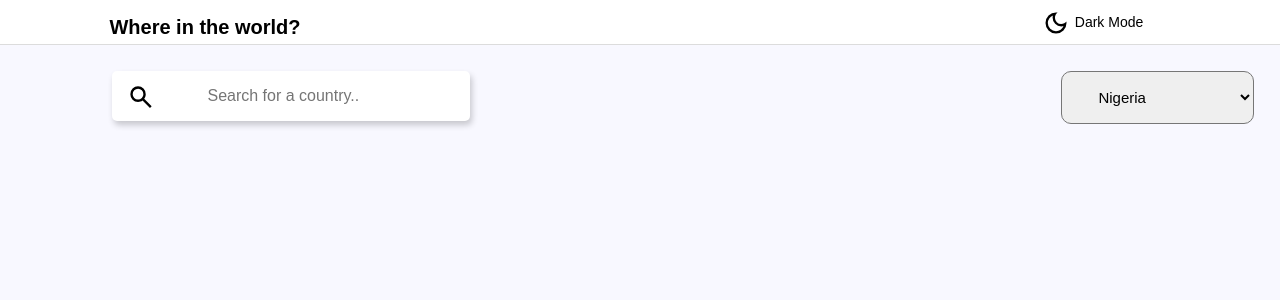
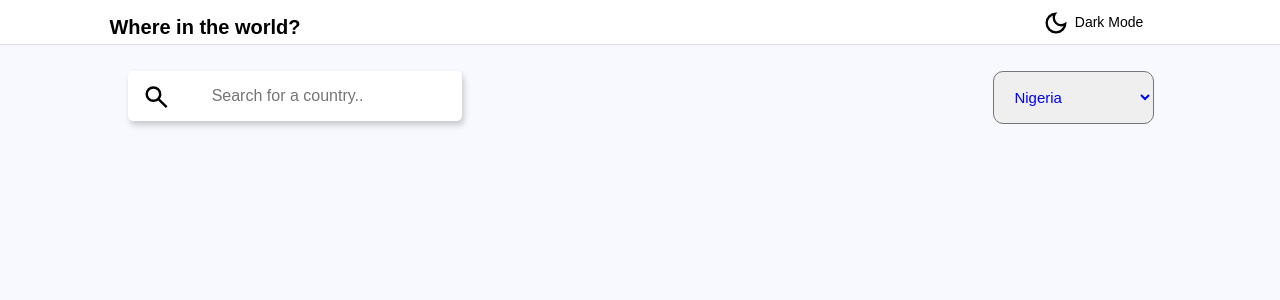
Before and after one commit to temidayobelloh/world-countries, a React (Create React App) app: page / in a window 1280 px wide. Shown: the top 300 px of the page. Built offline with nearby package versions, Linux system fonts and the light colour scheme; a web font is replaced by a local one.

Commit message:
included a search bar functionality

```diff
--- a/src/Components/Hero/hero.css
+++ b/src/Components/Hero/hero.css
@@ -1,71 +1,19 @@
 .hero-body {
     display: flex;
-    align-items: flex-start; /* Align items to the top */
+    align-items: flex-start;
     justify-content: space-between;
     height: 100vh;
     padding: 2%;
     background-color: ghostwhite;
 }
 
-.searchWrapper {
-    margin-left: 7%;
-    position: relative;
-}
-
-.searchWrapper input {
-    margin: 0;
-    padding: 1rem 1rem; /* Use rem for better scaling */
-    width: 150%; /* Adjust width to be percentage based */
-    font-size: 13px;
-    height: auto; /* Ensure height adjusts with padding */
-    background-color: white;
-    border: none;
-    border-radius: 5px;
-    box-shadow: 2px 4px 6px rgba(0, 0, 0, 0.2);
-}
-
-.searchWrapper input[placeholder] {
-    text-align: center;
-    font-size: 1rem;
-    color: black;
-    background-color: white;
-}
-
-.searchWrapper input:focus {
-    box-shadow: 2px 4px 8px rgba(207, 208, 209, 0.5);
-    background-color: white;
-    border: none;
-}
-
-.searchWrapper button {
-    margin-top: 2%; /* Adjust the button's margin for responsiveness */
-    text-align: center;
-    background-color: white;
-    border: none;
-    position: absolute;
-    border-radius: 100%;
-    top: 40%; /* Vertically center the button */
-    left: 5%; /* Adjust position from the left */
-    transform: translateY(-40%); /* Center vertically */
-    padding: 2px;
-}
-
-.searchWrapper button:hover {
-    border-bottom: 2px solid gainsboro;
-    cursor: pointer;
-    background-color: white;
-}
-
-.searchWrapper img {
-    width: 1.9rem; /* Use rem for scaling images */
-    height: 1.8rem;
-}
-
 .hero-body select {
-    margin-right: 8%; /* Use percentage for margin */
-    padding:  1rem 2rem;
+    margin-right: 100px;
+    padding:  1rem 1rem;
     height: auto;
     line-height: normal;
     border-radius: 10px;
+    text-align: left;
     font-size: 15px;
+    color: blue;
 }
--- a/src/Components/Hero/hero.jsx
+++ b/src/Components/Hero/hero.jsx
@@ -1,22 +1,16 @@
 import './hero.css';
- import searchIcon from '../Assets/search_24dp_000000_FILL0_wght400_GRAD0_opsz24.svg';
+ import SearchInput from '../SearchInput/searchInput';
+ import SelectCountry from '../SelectCountry/SelectCountry';
 
 
 const Hero = () => {
   return (
     <div className='hero-body'>
     <div className='searchWrapper'>
-    <input type="search"  placeholder="Search for a country.."/>
-    <button><img src={searchIcon} alt="searchIcon"/></button>
+    <SearchInput/>
     </div>
     <div>
-    <select>
-    <option>Nigeria</option>
-    <option>Australia</option>
-    <option>United Kingdom</option>
-    <option>USA</option>
-    <option>France</option>
-    </select>
+   <SelectCountry/>
     </div>
     </div>
   )
--- /dev/null
+++ b/src/Components/SearchInput/searchInput.css
@@ -0,0 +1,53 @@
+.searchWrapper {
+    margin-left: 7%;
+    position: relative;
+}
+
+.searchWrapper input {
+    margin: 0;
+    padding: 1rem 1rem;
+    width: 150%;
+    font-size: 13px;
+    height: auto;
+    background-color: white;
+    border: none;
+    border-radius: 5px;
+    box-shadow: 2px 4px 6px rgba(0, 0, 0, 0.2);
+}
+
+.searchWrapper input[placeholder] {
+    text-align: center;
+    font-size: 1rem;
+    color: black;
+    background-color: white;
+}
+
+.searchWrapper input:focus {
+    box-shadow: 2px 4px 8px rgba(207, 208, 209, 0.5);
+    background-color: white;
+    border: none;
+}
+
+.searchWrapper button {
+    margin-top: 2%;
+    text-align: center;
+    background-color: white;
+    border: none;
+    position: absolute;
+    border-radius: 100%;
+    top: 40%;
+    left: 5%;
+    transform: translateY(-40%);
+    padding: 2px;
+}
+
+.searchWrapper button:hover {
+    border-bottom: 2px solid gainsboro;
+    cursor: pointer;
+    background-color: white;
+}
+
+.searchWrapper img {
+    width: 1.9rem;
+    height: 1.8rem;
+}
--- /dev/null
+++ b/src/Components/SearchInput/searchInput.jsx
@@ -0,0 +1,47 @@
+import './searchInput.css';
+import {useState} from 'react';
+import searchIcon from '../Assets/search_24dp_000000_FILL0_wght400_GRAD0_opsz24.svg';
+
+
+const SearchInput = () => {
+    //creating a variable where i can store the state based on user input and the one which will store data
+
+    const [searchInput, setsearchInput ]= useState('');
+    const [countryData, setcountryData]= useState(null);
+
+    //create a function that will handle the state of the data based on user input
+
+    const handleSearchInput =(event)=>{
+        setsearchInput(event.target.value);
+    }
+
+    //create a function to handle the data fetched from the API when the user clicks a button
+    const fetchCountryData = async()=> {
+        if (searchInput){
+            try{
+                const response = await fetch('');
+                const data = await response.json();
+                setcountryData(data[0]);
+            }
+            catch(error){
+                console.error('There has been an error fetching this file:', error);
+            }
+        }
+    };
+  return (
+    <div className='searchWrapper'>
+    <input type='search' placeholder="Search for a country.." value={searchInput} onChange={handleSearchInput}/>
+    <button onClick={fetchCountryData}><img src={searchIcon} alt="searchIcon"/></button>
+    { countryData &&
+        <div>
+            <h2>{countryData.name}</h2>
+            <p>Population: {countryData.population}</p>
+            <p>Region:{countryData.region}</p>
+            <p>Capital:{countryData.capital}</p>
+        </div>
+    }
+    </div>
+  );
+};
+
+export default SearchInput;
--- /dev/null
+++ b/src/Components/SelectCountry/SelectCountry.jsx
@@ -0,0 +1,19 @@
+import './SelectCountry.css';
+
+//research on whether you can dynamically insert these select option of countries esxiting in the api into the select element
+
+const SelectCountry = () => {
+  return (
+    <div>
+    <select>
+    <option>Nigeria</option>
+    <option>Australia</option>
+    <option>United Kingdom</option>
+    <option>USA</option>
+    <option>France</option>
+    </select>
+    </div>
+  )
+}
+
+export default SelectCountry;
```
Also changed, not shown: src/Components/SelectCountry/SelectCountry.css (added).
